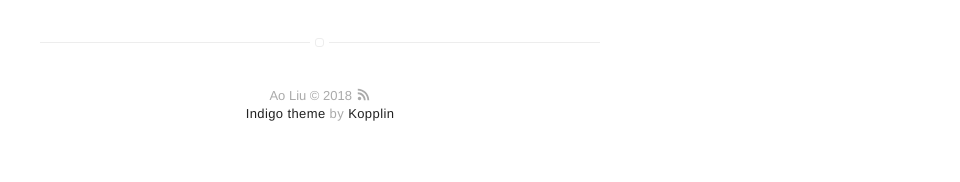
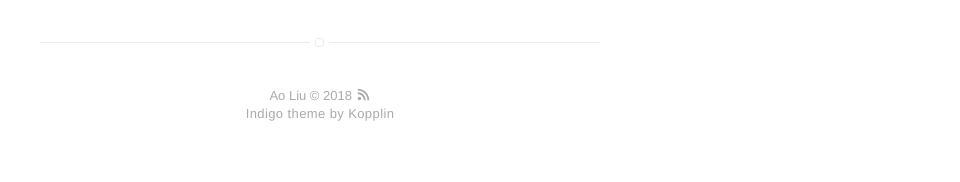
Before and after one commit to austinaoliu/austinaoliu.github.io, a Jekyll site: the page built from about.md, in a window 1280 px wide. Shown: the part 838-1020 px from the top of the page, without its empty margins (320-1280 px from the left). Built offline with Jekyll 4.4.1, drawn with Linux system fonts in a browser that asks for light colours.

Commit message:
removed hyperlink

```diff
--- a/_includes/footer.html
+++ b/_includes/footer.html
@@ -2,6 +2,6 @@
     {{ site.name }} © {{ site.time | date: '%Y' }} <a class="link" href="{{ site.url }}/feed.xml" target="_blank"><svg class="icon icon-rss"><use xlink:href="#icon-rss"></use></svg></a>
 
     <p class="extra">
-        <a class="link" href="https://github.com/sergiokopplin/indigo">Indigo theme</a> by <a class="link" href="https://github.com/sergiokopplin/indigo">Kopplin</a>
+        Indigo theme</a> by Kopplin</a>
     </p>
 </footer>
```
